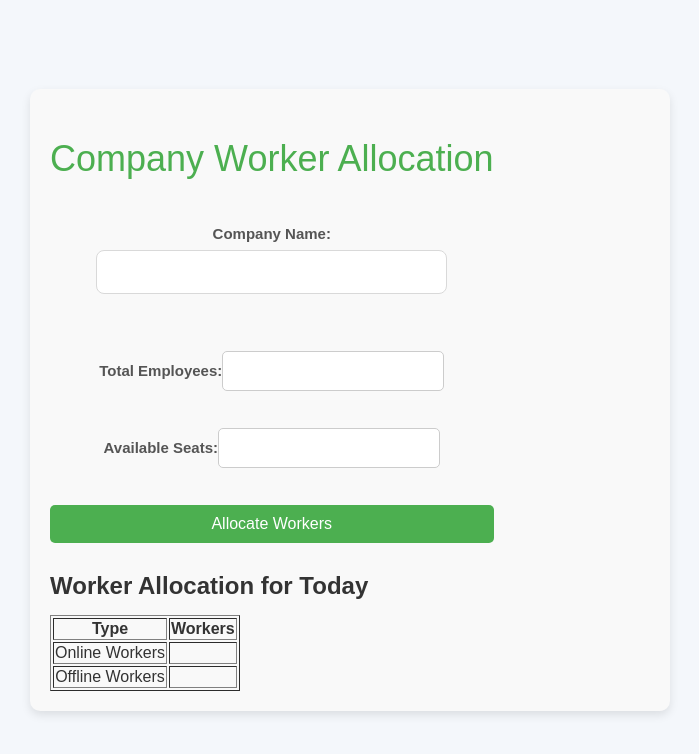
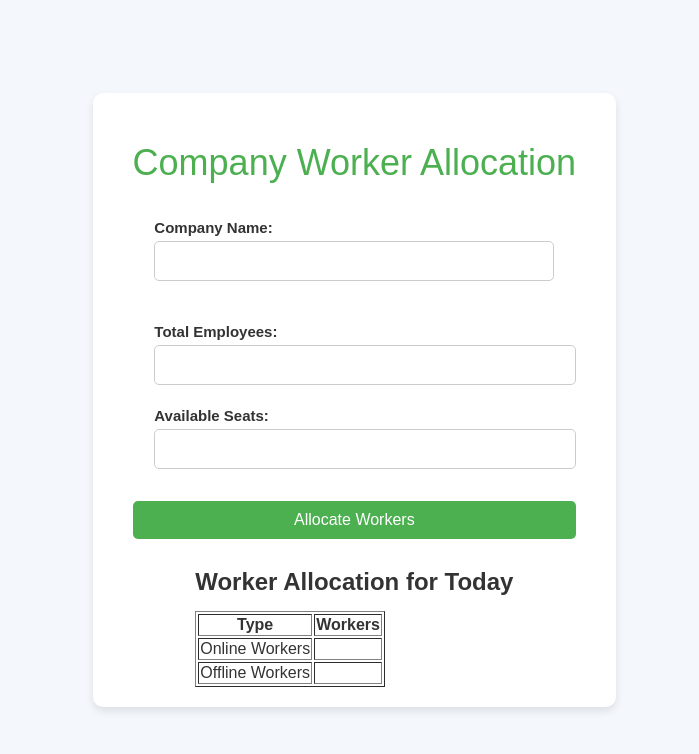
Before and after one commit to Prajna-MAX/Hack-a-League, a React (Create React App) app in the folder front/: page /company-form in a window 1280 px wide. Shown: the top 754 px of the page, without its empty margins (354-1053 px from the left). Built offline with nearby package versions, Linux system fonts and the light colour scheme.

Commit message:
manager css

```diff
--- a/front/src/components/CompanyForm.css
+++ b/front/src/components/CompanyForm.css
@@ -1,50 +1,98 @@
-/* CompanyForm.css */
+/* General Styles */
+body {
+  font-family: Arial, sans-serif;
+  background-color: #f4f4f9;
+  margin: 0;
+  padding: 0;
+  display: flex;
+  justify-content: center;
+  align-items: center;
+  min-height: 100vh;
+}
 
 .container {
-    max-width: 600px;
-    margin: 50px auto;
+  background-color: #ffffff;
   padding: 20px;
-    background: #f9f9f9;
   border-radius: 10px;
-    box-shadow: 0px 4px 10px rgba(0, 0, 0, 0.1);
+  box-shadow: 0 4px 8px rgba(0, 0, 0, 0.1);
+  max-width: 800px;
+  width: 100%;
+  text-align: center;
 }
 
+/* Form Styles */
 .form {
   display: flex;
   flex-direction: column;
+  gap: 15px;
+  align-items: center;
 }
 
 h2 {
-    text-align: center;
   color: #333;
+  margin-bottom: 20px;
 }
 
 label {
-    margin-top: 10px;
   font-weight: bold;
-    color: #555;
+  color: #333;
+  width: 100%;
+  max-width: 400px;
+  text-align: left;
 }
 
-  input {
-    padding: 8px;
-    margin-top: 5px;
+input[type="text"],
+input[type="number"] {
+  width: 100%;
+  padding: 10px;
   border: 1px solid #ccc;
   border-radius: 5px;
   font-size: 16px;
+  margin-top: 5px;
 }
 
+/* Button Styles */
 button {
-    margin-top: 15px;
-    padding: 10px;
-    background: #007bff;
+  padding: 10px 20px;
+  background-color: #2196f3; /* Blue for buttons */
   color: white;
   border: none;
   border-radius: 5px;
   font-size: 16px;
   cursor: pointer;
-    transition: background 0.3s ease;
+  transition: background-color 0.3s ease;
+  margin-top: 10px;
 }
 
 button:hover {
-    background: #0056b3;
+  background-color: #1976d2; /* Darker blue on hover */
 }
+
+/* Worker Table Styles */
+.worker-table {
+  margin-top: 30px;
+  width: 100%;
+  max-width: 800px;
+  border-collapse: collapse;
+}
+
+.worker-table th,
+.worker-table td {
+  padding: 10px;
+  border: 1px solid #ddd;
+  text-align: center;
+}
+
+.worker-table th {
+  background-color: #f9f9f9;
+  font-weight: bold;
+  color: #333;
+}
+
+.worker-table tr:nth-child(even) {
+  background-color: #f4f4f9;
+}
+
+.worker-table tr:hover {
+  background-color: #e3f2fd;
+}
--- a/front/src/components/Departments.css
+++ b/front/src/components/Departments.css
@@ -1,60 +1,55 @@
-/* Overall container */
 .departments-container {
     display: flex;
     flex-direction: column;
     align-items: center;
-    justify-content: center;
-    min-height: 100vh;
-    background-color: #f4f7fc;
     padding: 20px;
+    background-color: #f0f8f0; /* Light green background */
+    border-radius: 8px;
+    box-shadow: 0 2px 4px rgba(0, 0, 0, 0.1);
+    margin: 20px auto;
+    max-width: 600px;
 }
 
-  /* Title */
 .departments-title {
-    font-size: 28px;
-    color: #003366;
-    font-weight: bold;
+    color: #008000; /* Darker green title */
     margin-bottom: 20px;
-    text-align: center;
+    font-size: 24px;
 }
 
-  /* Department buttons container */
 .departments-list {
     display: flex;
-    flex-wrap: wrap;
-    gap: 15px;
-    justify-content: center;
-    max-width: 800px;
-    margin: 0 auto;
+    flex-direction: column; /* Arrange buttons in a column */
+    align-items: stretch; /* Stretch buttons to full width */
+    width: 1000px;
+    max-width: 500px; /* Maximum width for the buttons */
+
 }
 
-  /* Styling for department buttons */
 .department-button {
-    background-color: white;
-    border: 2px solid #003366;
-    color: #003366;
-    padding: 12px 20px;
-    font-size: 16px;
-    font-weight: bold;
-    border-radius: 8px;
+    background-color: #ffffff; /* White button */
+    color: #008000; /* Dark green text */
+    border: 1px solid #008000; /* Dark green border */
+    padding: 10px 15px;
+    margin: 5px 0; /* Spacing between buttons */
+    border-radius: 4px;
     cursor: pointer;
-    transition: all 0.3s ease-in-out;
-    box-shadow: 0 4px 6px rgba(0, 0, 0, 0.1);
-    min-width: 200px;
+    transition: background-color 0.3s ease, color 0.3s ease;
     text-align: center;
 }
 
 .department-button:hover {
-    background-color: #003366;
-    color: white;
-    transform: translateY(-3px);
+    background-color: #008000; /* Dark green on hover */
+    color: #ffffff; /* White text on hover */
 }
 
-  /* Loading and error messages */
-  .loading-message,
+.loading-message {
+    color: #008000;
+    text-align: center;
+    margin: 20px;
+}
+
 .error-message {
-    font-size: 18px;
-    color: #003366;
+    color: #cc0000;
     text-align: center;
-    margin-top: 20px;
+    margin: 20px;
 }
--- a/front/src/components/deptForm.css
+++ b/front/src/components/deptForm.css
@@ -1,113 +1,97 @@
-/* General Styles */
-body {
-    font-family: Arial, sans-serif;
-    background-color: #f4f4f9;
-    margin: 0;
-    padding: 0;
+.container {
     display: flex;
-    justify-content: center;
+    flex-direction: column; /* Arrange content in a column */
     align-items: center;
-    min-height: 100vh;
+    padding: 20px;
+    margin: 20px auto;
+    max-width: 600px;
+    background-color: #008000;
 }
 
-  .container {
-    background-color: #ffffff;
-    padding: 20px;
-    border-radius: 10px;
-    box-shadow: 0 4px 8px rgba(0, 0, 0, 0.1);
-    max-width: 800px;
-    width: 100%;
+
+h1 {
+    color: #008000; /* Darker green title */
+    margin-bottom: 20px;
     text-align: center;
 }
 
-  h1 {
-    color: #333;
-    margin-bottom: 20px;
-  }
-
-  h2 {
-    color: #333;
-    margin-bottom: 10px;
-  }
-
-  p {
-    color: #666;
-    margin-bottom: 20px;
-  }
-
-  /* Button Styles */
 button {
-    padding: 10px 20px;
-    background-color: #2196f3; /* Blue for buttons */
-    color: white;
-    border: none;
-    border-radius: 5px;
-    font-size: 16px;
+    background-color: #ffffff; /* White button */
+    color: #008000; /* Dark green text */
+    border: 1px solid #008000; /* Dark green border */
+    padding: 10px 15px;
+    margin: 5px;
+    border-radius: 4px;
     cursor: pointer;
-    transition: background-color 0.3s ease;
-    margin: 5px;
+    transition: background-color 0.3s ease, color 0.3s ease;
 }
 
 button:hover {
-    background-color: #1976d2; /* Darker blue on hover */
+    background-color: #008000; /* Dark green on hover */
+    color: #ffffff; /* White text on hover */
 }
 
-  /* Form Styles */
 #departmentForm {
     margin-top: 20px;
+    width: 100%; /* Take up full width within the container */
+    max-width: 500px; /* Set maximum width for the form */
 }
 
-  form {
+
+#departmentForm form {
     display: flex;
     flex-direction: column;
-    gap: 15px;
     align-items: center;
 }
 
-  label {
-    font-weight: bold;
-    color: #333;
+#departmentForm label {
+    color: #008000;
+    margin-bottom: 5px;
+    display: block;
+    text-align: left;
+    width: 100%;
 }
 
-  input[type="number"] {
-    padding: 10px;
-    border: 1px solid #ccc;
-    border-radius: 5px;
-    font-size: 16px;
-    width: 100%;
-    max-width: 200px;
-    text-align: center;
+#departmentForm input[type="number"] {
+  margin-bottom: 15px;
+    padding: 8px;
+    border: 1px solid #008000;
+    color: #333;
+    width: 95%; /* Adjust input width */
+    box-sizing: border-box;
 }
 
-  /* Available Seats Section */
 .seat-recommendation {
-    margin-top: 30px;
+    margin-top: 20px;
+    padding: 15px;
+    box-shadow: 0 2px 4px rgba(0, 0, 0, 0.1);
+     width: 100%;
+        max-width: 500px; /* Maximum width for the seats area */
 }
 
-  .available-seats {
-    background-color: #f9f9f9;
-    padding: 15px;
-    border-radius: 5px;
-    border: 1px solid #ddd;
-    max-height: 200px;
-    overflow-y: auto;
+.seat-recommendation h2 {
+    color: #008000;
+    margin-bottom: 10px;
 }
 
 .available-seats ul {
     list-style-type: none;
     padding: 0;
-    margin: 0;
 }
-
 .available-seats li {
-    background-color: #e3f2fd;
-    padding: 10px;
-    margin: 5px 0;
-    border-radius: 5px;
-    color: #333;
+    background-color: #f0f8f0;
+    margin-bottom: 5px;
+    padding: 8px;
+    border-radius: 4px;
+    color:#008000;
+    border: 1px solid #008000;
 }
-
 .available-seats p {
-    color: #666;
-    margin: 0;
+    color: #888;
 }
+#departmentForm .button-container {
+     margin-top: 10px;
+        display: flex;
+        justify-content: center;
+        gap: 10px;
+}
```
Lines whose indentation alone changed are shown as unchanged.
